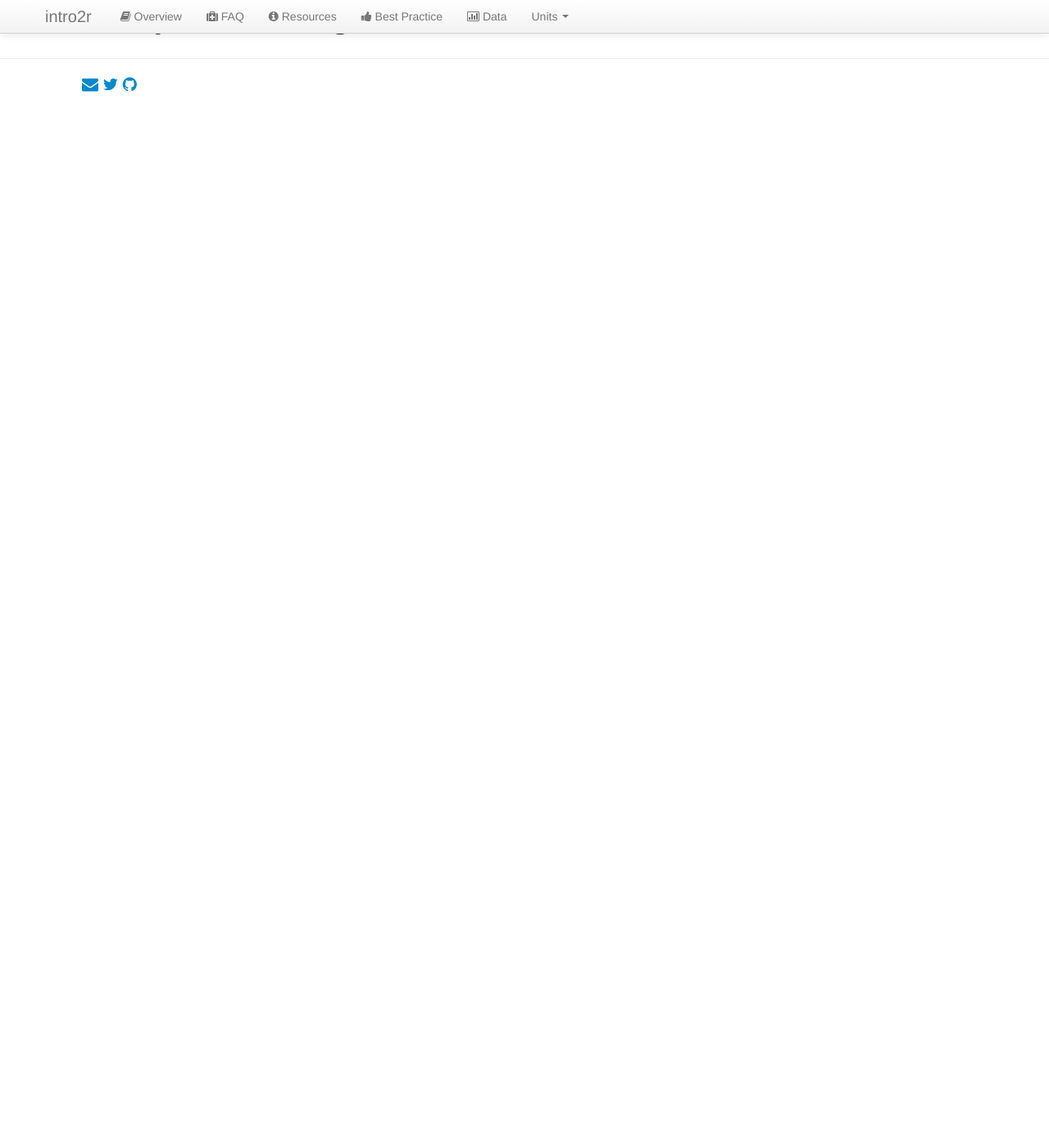
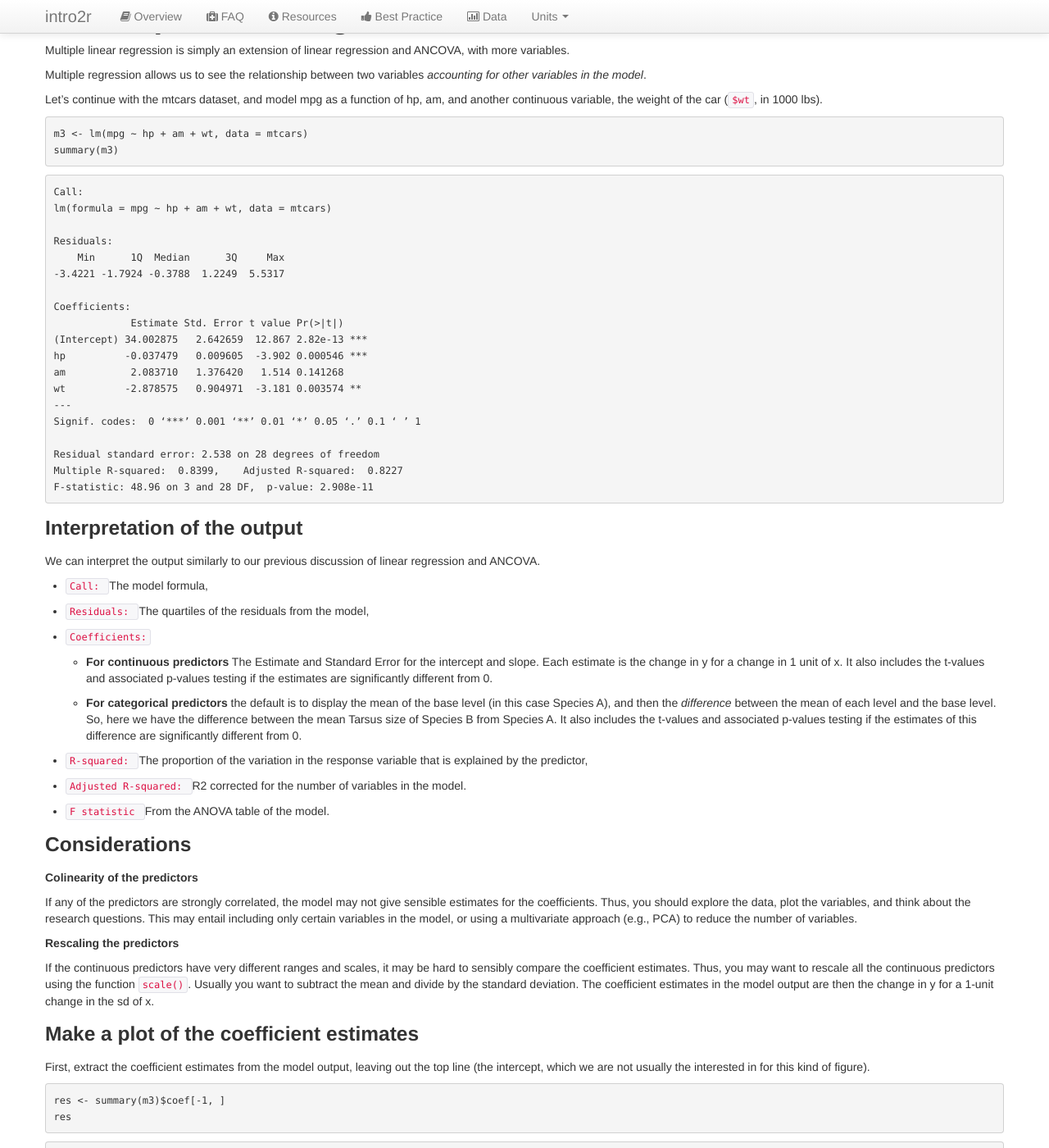
Before and after one commit to intro2r/intro2r, a Jekyll site: the page built from unit4/multiple-regression.md, in a window 1280 px wide and 1400 px high, scrolled down 5726 px. Shown: the whole window at 82% size. Built offline with Jekyll 4.4.1, drawn with Linux system fonts in a browser that asks for light colours; before the commit the page ends 5849 px from its top, so only the background shows below that; some of the changed text lies outside the part shown.

Commit message:
Update multiple-regression.md

````diff
--- a/unit4/multiple-regression.md
+++ b/unit4/multiple-regression.md
@@ -231,7 +231,7 @@ abline(M_line, col = 'red')
 
 #### ii. A new model
 
-We can modify the formula to return the actual coefficient estimates for each sex, rather than the differences (see formulas for more info on the kinds of formulas we can write).
+We can modify the formula to return the actual coefficient estimates for each sex, rather than the differences (see [formulas](http://www.intro2r.info/unit3/formulae.html) for more info on the kinds of formulas we can write).
 
 First, we nest hp in am: `am/hp`. Then, we remove the single intercept using ` - 1`.
 
@@ -271,7 +271,118 @@ We can then extract these estimates and pass them directly to `abline()` without
 
 
 
+# 2. Multiple linear regression
+
+Multiple linear regression is simply an extension of linear regression and ANCOVA, with more variables.
+
+Multiple regression allows us to see the relationship between two variables *accounting for other variables in the model*.
+
+Let's continue with the mtcars dataset, and model mpg as a function of hp, am, and another continuous variable, the weight of the car  (`$wt`, in 1000 lbs).
+
+```
+m3 <- lm(mpg ~ hp + am + wt, data = mtcars)
+summary(m3)
+```
+
+```
+Call:
+lm(formula = mpg ~ hp + am + wt, data = mtcars)
+
+Residuals:
+    Min      1Q  Median      3Q     Max
+-3.4221 -1.7924 -0.3788  1.2249  5.5317
+
+Coefficients:
+             Estimate Std. Error t value Pr(>|t|)
+(Intercept) 34.002875   2.642659  12.867 2.82e-13 ***
+hp          -0.037479   0.009605  -3.902 0.000546 ***
+am           2.083710   1.376420   1.514 0.141268
+wt          -2.878575   0.904971  -3.181 0.003574 **
+---
+Signif. codes:  0 ‘***’ 0.001 ‘**’ 0.01 ‘*’ 0.05 ‘.’ 0.1 ‘ ’ 1
+
+Residual standard error: 2.538 on 28 degrees of freedom
+Multiple R-squared:  0.8399,	Adjusted R-squared:  0.8227
+F-statistic: 48.96 on 3 and 28 DF,  p-value: 2.908e-11
+```
+
+### Interpretation of the output
+
+We can interpret the output similarly to our previous discussion of linear regression and ANCOVA.
+
+ - `Call: ` The model formula,
+
+ - `Residuals: ` The quartiles of the residuals from the model,
+
+ - `Coefficients: `
+
+   + **For continuous predictors** The Estimate and Standard Error for the intercept and slope. Each estimate is the change in y for a change in 1 unit of x. It also includes the t-values and associated p-values testing if the estimates are significantly different from 0.
+
+   + **For categorical predictors** the default is to display the mean of the base level (in this case Species A), and then the *difference* between the mean of each level and the base level. So, here we have the difference between the mean Tarsus size of Species B from Species A. It also includes the t-values and associated p-values testing if the estimates of this difference are significantly different from 0.
+
+ - `R-squared: ` The proportion of the variation in the response variable that is explained by the predictor,
+
+ - `Adjusted R-squared: ` R2 corrected for the number of variables in the model.
+
+ - `F statistic ` From the ANOVA table of the model.
 
 
+### Considerations
 
-# 2. Multiple linear regression
+**Colinearity of the predictors**
+
+If any of the predictors are strongly correlated, the model may not give sensible estimates for the coefficients. Thus, you should explore the data, plot the variables, and think about the research questions. This may entail including only certain variables in the model, or using a multivariate approach (e.g., PCA) to reduce the number of variables.
+
+
+**Rescaling the predictors**
+
+If the continuous predictors have very different ranges and scales, it may be hard to sensibly compare the coefficient estimates. Thus, you may want to rescale all the continuous predictors using the function `scale()`. Usually you want to subtract the mean and divide by the standard deviation. The coefficient estimates in the model output are then the change in y for a 1-unit change in the sd of x.
+
+
+### Make a plot of the coefficient estimates
+
+First, extract the coefficient estimates from the model output, leaving out the top line (the intercept, which we are not usually the interested in for this kind of figure).
+
+```
+res <- summary(m3)$coef[-1, ]
+res
+```
+
+```
+      Estimate  Std. Error   t value     Pr(>|t|)
+hp -0.03747873 0.009605422 -3.901830 0.0005464023
+am  2.08371013 1.376420152  1.513862 0.1412682367
+wt -2.87857541 0.904970538 -3.180850 0.0035740311
+```
+
+Then, we can plot these values.
+
+```
+# plot data in order
+plot(1:3 ~ res[, 'Estimate'],
+## set range and label of x-axis
+     xlim = c(-4, 4), xlab = 'Estimate',
+## do not plot y-axis
+     yaxt = 'n', ylab = '')
+
+# add dashed zero line in grey
+abline(v = 0, lty = 3, col = 'grey')
+
+# add axis to side 2 (left, the y-axis)
+axis(side = 2, at = 1:3, labels = rownames(res), las = 1)
+
+# Then we can add the error bars, using `segments()`
+segments(x0 = res[, 'Estimate'] - res[, 'Std. Error'], x1 = res[, 'Estimate'] + res[, 'Std. Error'],
+         y0 = 1:3, y1 = 1:3)
+
+
+# Finally, we can color each point depending on whether is has a significant p-value.
+## Set new vector of two colours
+COL <- c('white', 'black')
+## plot filled points
+points(x = res[, 'Estimate'], y = 1:3, pch = 21, cex = 2,
+## with colour based on the P value
+       bg = COL[(res[, 'Pr(>|t|)'] < 0.05)+1])
+```
+
+![](http://www.intro2r.info/unit4/img/coef-plot.png)
````
